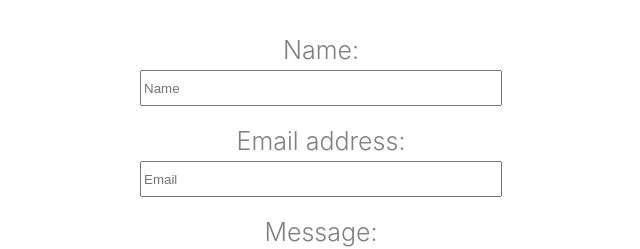
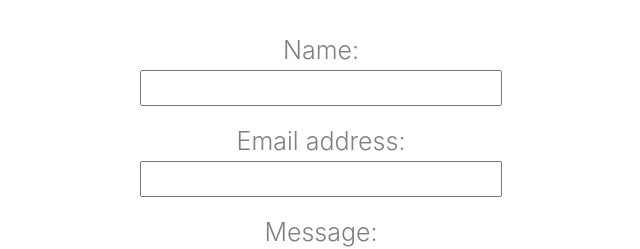
Before and after one commit to VictoriaCook/react-portfolio, a React (Create React App) app in the folder portfolio/: page /contact in a window 1280 px wide. Shown: the part 191-440 px from the top of the page, without its empty margins (319-959 px from the left). Built offline with nearby package versions, Linux system fonts and the light colour scheme.

Commit message:
remove placeholders in form

```diff
--- a/portfolio/src/components/Contact/Contact.js
+++ b/portfolio/src/components/Contact/Contact.js
@@ -49,7 +49,7 @@ export default function Contact() {
                     value={name}
                     name="name"
                     type="text"
-                    placeholder="Name"
+                    // placeholder="Name"
                     onChange={handleInputChange}
                 />
                 <br></br>
@@ -59,7 +59,7 @@ export default function Contact() {
                     value={email}
                     name="email"
                     type="email"
-                    placeholder="Email"
+                    // placeholder="Email"
                     onChange={handleInputChange}
                 />
                 <br></br>
@@ -68,6 +68,7 @@ export default function Contact() {
                     value={message}
                     name="message"
                     type="message"
+                    // placeholder="Message"
                     onChange={handleInputChange}
                 />
                 <br></br>
```
